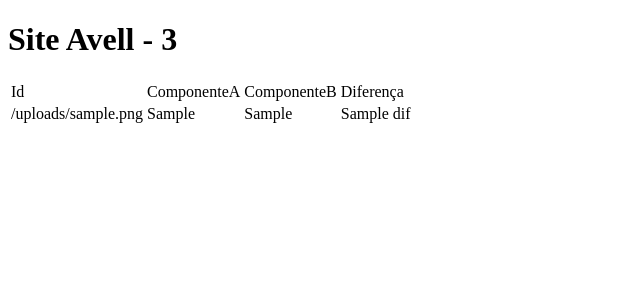
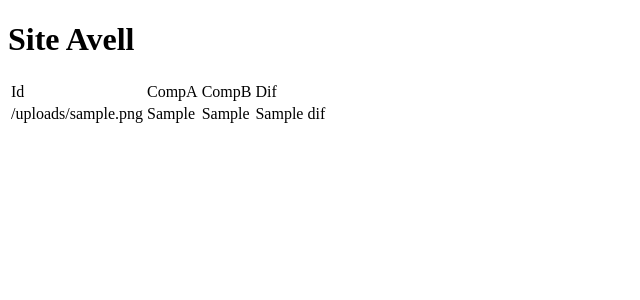
Before and after one commit to eduardo-redmaxx/site_avell, a Node server app: template app/views/home/home.ejs in a window 1280 px wide. Shown: the top 300 px of the page, without its empty margins (0-640 px from the left). Run offline with Node 20, Linux system fonts and the light colour scheme; the template is opened without the code that fills it: most values are stand-ins (such as "Sample title", 1, 10 or a date in 2020).

Commit message:
recuperacao_url

```diff
--- a/app.js
+++ b/app.js
@@ -1,6 +1,5 @@
 var app = require('./config/server');
-var home = require('./app/routes/home');
-home(app);
+var home = require('./app/routes/home')(app);
 
 app.listen(3000, function(){
     console.log('Servidor On');
--- a/app/views/home/home.ejs
+++ b/app/views/home/home.ejs
@@ -7,13 +7,15 @@
 </head>
 
 <body>
-    <h1>Site Avell - 3</h1>
+
+     <div>
+        <h1>Site Avell</h1>
         <table>
             <tr>
                 <td>Id</td>
-            <td>ComponenteA</td>
-            <td>ComponenteB</td>
-            <td>Diferença</td>
+                <td>CompA</td>
+                <td>CompB</td>
+                <td>Dif</td>
             </tr>
 
             <% for(var i = 0; i < consulta.length; i++) { %>
@@ -26,5 +28,7 @@
             <% } %>
 
         </table>
+     </div>
+
 </body>
 </html>
--- a/config/server.js
+++ b/config/server.js
@@ -1,5 +1,6 @@
 var express = require('express');
 var app = express();
+
 app.set('view engine','ejs');
 app.set('views','./app/views');
 
--- a/package.json
+++ b/package.json
@@ -2,16 +2,20 @@
   "name": "site_avell-v1.0",
   "version": "1.0.0",
   "description": "site avell v1.0",
-  "main": "index.js",
+  "main": "app.js",
   "scripts": {
+    "start": "nodemon",
     "test": "echo \"Error: no test specified\" && exit 1"
   },
   "author": "Eduardo Alves",
   "license": "ISC",
   "dependencies": {
+    "body-parser": "^1.19.0",
     "consign": "^0.1.6",
+    "cookie-parser": "^1.4.4",
     "ejs": "^3.0.1",
     "express": "^4.17.1",
+    "multer": "^1.4.2",
     "pg": "^7.18.1"
   }
 }
```
Also changed, not shown: app/routes/home.js (+9 -6 lines), 1 other file. Lines whose indentation alone changed are shown as unchanged.
